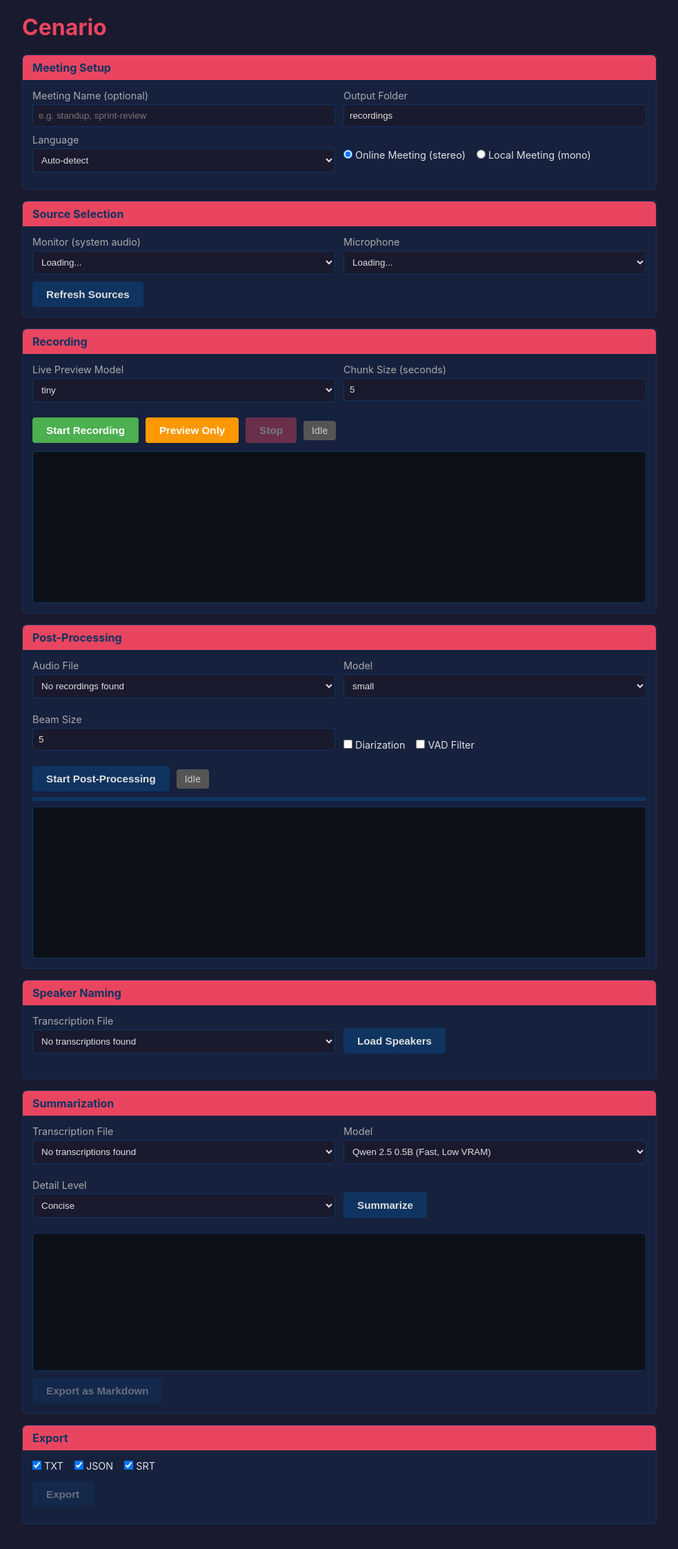
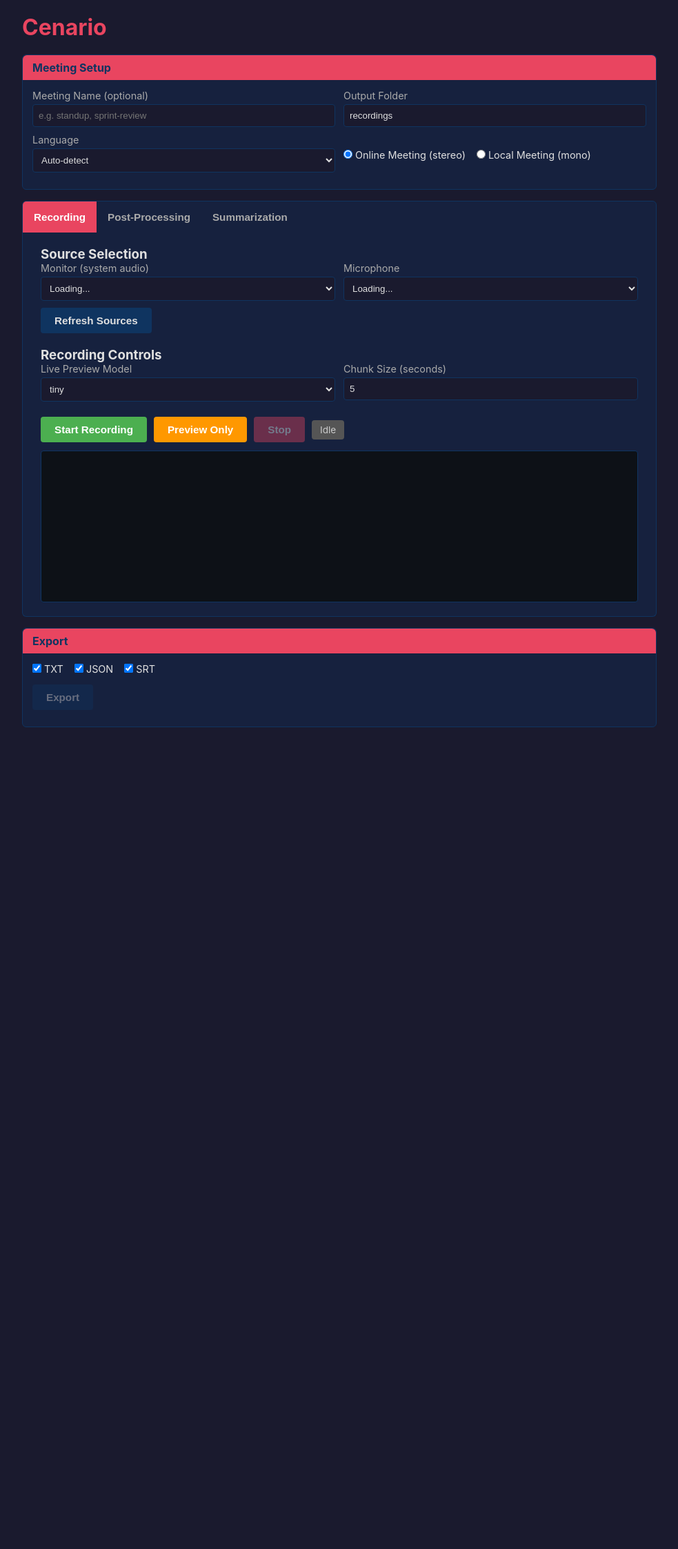
Before and after one commit to ralexms/Cenario, a Flask app: page / in a window 1280 px wide. Shown: the whole page at 69% size, without its empty margins (148-1131 px from the left). After the commit the page ends 1054 px from the top, so only its background shows below. Run offline with Flask 3, Linux system fonts and the light colour scheme; data that the repository does not hold is empty.

Commit message:
Some UI changes (tabs)

```diff
--- a/gui/app.py
+++ b/gui/app.py
@@ -118,6 +118,18 @@ def api_recordings():
             files.append({'name': f, 'path': path, 'size_mb': round(size_mb, 1)})
     return jsonify(files)
 
+@app.route('/api/folders')
+def api_folders():
+    """List subfolders in recordings directory."""
+    rec_dir = os.path.join(BASE_DIR, 'recordings')
+    if not os.path.exists(rec_dir):
+        return jsonify([])
+    folders = []
+    for f in sorted(os.listdir(rec_dir), reverse=True):
+        path = os.path.join(rec_dir, f)
+        if os.path.isdir(path):
+            folders.append({'name': f, 'path': path})
+    return jsonify(folders)
 
 @app.route('/api/record/start', methods=['POST'])
 def api_record_start():
@@ -145,13 +157,16 @@ def api_record_start():
 
     # Build output path
     if os.path.isabs(output_folder):
-        rec_dir = output_folder
+        base_rec_dir = output_folder
     else:
-        rec_dir = os.path.join(BASE_DIR, output_folder)
+        base_rec_dir = os.path.join(BASE_DIR, output_folder)
+
+    timestamp = datetime.now().strftime('%Y%m%d_%H%M%S')
+    folder_name = f'{meeting_name}_{timestamp}' if meeting_name else f'{timestamp}'
+    rec_dir = os.path.join(base_rec_dir, folder_name)
     os.makedirs(rec_dir, exist_ok=True)
 
-    timestamp = datetime.now().strftime('%Y%m%d_%H%M%S')
-    filename = f'{meeting_name}_{timestamp}.wav' if meeting_name else f'{timestamp}.wav'
+    filename = f'{folder_name}.wav'
     _output_file = os.path.join(rec_dir, filename)
 
     _capture = AudioCapture(sample_rate=16000)
@@ -265,7 +280,7 @@ def api_postprocess_start():
 
     body = request.get_json(force=True)
     file_path = body.get('file')
-    model_size = body.get('model', 'small')
+    model_size = body.get('model', 'medium') # Default changed to medium
     diarize = body.get('diarize', True)
     language = body.get('language') or None
     beam_size = body.get('beam_size', 5)
@@ -466,6 +481,13 @@ def api_transcriptions():
     # Also include the folder of the last post-processed file
     if _post['file']:
         dirs_to_scan.add(os.path.dirname(_post['file']))
+
+    # Also scan subdirectories of recordings
+    if os.path.exists(default_dir):
+        for item in os.listdir(default_dir):
+            item_path = os.path.join(default_dir, item)
+            if os.path.isdir(item_path):
+                dirs_to_scan.add(item_path)
 
     files = []
     seen_paths = set()
--- a/gui/templates/index.html
+++ b/gui/templates/index.html
@@ -160,6 +160,52 @@
           visibility: visible;
           opacity: 1;
         }
+
+        /* Tabs */
+        .tab {
+            overflow: hidden;
+            border: 1px solid #0f3460;
+            background-color: #16213e;
+            border-radius: 6px 6px 0 0;
+            margin-bottom: -1px;
+        }
+
+        .tab button {
+            background-color: inherit;
+            float: left;
+            border: none;
+            outline: none;
+            cursor: pointer;
+            padding: 14px 16px;
+            transition: 0.3s;
+            color: #aaa;
+            border-radius: 0;
+            margin: 0;
+        }
+
+        .tab button:hover {
+            background-color: #0f3460;
+            color: #e0e0e0;
+        }
+
+        .tab button.active {
+            background-color: #e94560;
+            color: white;
+        }
+
+        .tabcontent {
+            display: none;
+            padding: 6px 12px;
+            border: 1px solid #0f3460;
+            border-top: none;
+            background: #16213e;
+            border-radius: 0 0 6px 6px;
+            margin-bottom: 16px;
+        }
+
+        .tabcontent.active {
+            display: block;
+        }
     </style>
 </head>
 <body>
@@ -209,10 +255,17 @@
     </div>
 </div>
 
-<!-- Source Selection -->
-<div class="card">
-    <h2>Source Selection</h2>
+<!-- Tabs -->
+<div class="tab">
+  <button class="tablinks active" onclick="openTab(event, 'Recording')">Recording</button>
+  <button class="tablinks" onclick="openTab(event, 'PostProcessing')">Post-Processing</button>
+  <button class="tablinks" onclick="openTab(event, 'Summarization')">Summarization</button>
+</div>
+
+<!-- Recording Tab -->
+<div id="Recording" class="tabcontent active">
     <div class="card-body">
+        <h3>Source Selection</h3>
         <div class="row">
             <div id="monitorGroup">
                 <label for="monitor">Monitor (system audio)</label>
@@ -223,14 +276,9 @@
                 <select id="mic"><option value="">Loading...</option></select>
             </div>
         </div>
-        <button class="btn-action" onclick="loadSources()">Refresh Sources</button>
-    </div>
-</div>
+        <button class="btn-action" onclick="loadSources()" style="margin-bottom: 20px;">Refresh Sources</button>
 
-<!-- Recording -->
-<div class="card">
-    <h2>Recording</h2>
-    <div class="card-body">
+        <h3>Recording Controls</h3>
         <div class="row" style="margin-bottom:12px;">
             <div>
                 <label for="liveModel">Live Preview Model</label>
@@ -257,34 +305,39 @@
     </div>
 </div>
 
-<!-- Post-Processing -->
-<div class="card">
-    <h2>Post-Processing</h2>
+<!-- Post-Processing Tab -->
+<div id="PostProcessing" class="tabcontent">
     <div class="card-body">
         <div class="row" style="margin-bottom:12px;">
             <div>
+                <label for="postFolder">Select Meeting Folder</label>
+                <select id="postFolder" onchange="loadFilesForFolder()"><option value="">Loading...</option></select>
+            </div>
+            <div>
                 <label for="postFile">Audio File</label>
-                <select id="postFile"><option value="">Record a meeting first</option></select>
+                <select id="postFile"><option value="">Select a folder first</option></select>
             </div>
+        </div>
+        <div class="row" style="margin-bottom:12px;">
             <div>
                 <label for="postModel">Model</label>
                 <select id="postModel">
                     <option value="tiny">tiny</option>
                     <option value="base">base</option>
-                    <option value="small" selected>small</option>
-                    <option value="medium">medium</option>
+                    <option value="small">small</option>
+                    <option value="medium" selected>medium</option>
                     <option value="large-v3">large-v3</option>
                 </select>
             </div>
-        </div>
-        <div class="row" style="margin-bottom:12px;">
-            <div>
+             <div>
                 <label for="beamSize">Beam Size</label>
                 <input type="number" id="beamSize" value="5" min="1" max="20">
             </div>
+        </div>
+        <div class="row" style="margin-bottom:12px;">
             <div style="display:flex;gap:16px;align-items:end;padding-bottom:10px;">
-                <label style="margin:0;color:#e0e0e0;cursor:pointer;"><input type="checkbox" id="chkDiarize"> Diarization</label>
-                <label style="margin:0;color:#e0e0e0;cursor:pointer;"><input type="checkbox" id="chkVadFilter"> VAD Filter</label>
+                <label style="margin:0;color:#777;cursor:not-allowed;"><input type="checkbox" id="chkDiarize" disabled> Diarization (Disabled)</label>
+                <label style="margin:0;color:#777;cursor:not-allowed;"><input type="checkbox" id="chkVadFilter" disabled> VAD Filter (Disabled)</label>
             </div>
         </div>
         <div class="controls" style="margin-bottom:8px;">
@@ -295,13 +348,8 @@
         <div class="progress-bar"><div id="postProgress" class="fill"></div></div>
         <div id="postOutput" class="output-area"></div>
         <div id="postWarnings"></div>
-    </div>
-</div>
 
-<!-- Speaker Naming -->
-<div class="card">
-    <h2>Speaker Naming</h2>
-    <div class="card-body">
+        <h3 style="margin-top: 20px;">Speaker Naming</h3>
         <div class="row" style="margin-bottom:12px;">
             <div>
                 <label for="speakerFile">Transcription File</label>
@@ -319,9 +367,8 @@
     </div>
 </div>
 
-<!-- Summarization -->
-<div class="card">
-    <h2>Summarization</h2>
+<!-- Summarization Tab -->
+<div id="Summarization" class="tabcontent">
     <div class="card-body">
         <div class="row" style="margin-bottom:12px;">
             <div>
@@ -382,6 +429,23 @@
     let postEventSource = null;
     let summaryEventSource = null;
     let postDuration = 0;
+
+    // ---- Tabs ----
+    function openTab(evt, tabName) {
+        var i, tabcontent, tablinks;
+        tabcontent = document.getElementsByClassName("tabcontent");
+        for (i = 0; i < tabcontent.length; i++) {
+            tabcontent[i].style.display = "none";
+            tabcontent[i].className = tabcontent[i].className.replace(" active", "");
+        }
+        tablinks = document.getElementsByClassName("tablinks");
+        for (i = 0; i < tablinks.length; i++) {
+            tablinks[i].className = tablinks[i].className.replace(" active", "");
+        }
+        document.getElementById(tabName).style.display = "block";
+        document.getElementById(tabName).className += " active";
+        evt.currentTarget.className += " active";
+    }
 
     // ---- Helpers ----
     function getMode() {
@@ -451,28 +515,63 @@
         }
     }
 
-    async function loadRecordings() {
+    async function loadFolders() {
         try {
-            const resp = await fetch('/api/recordings');
-            const files = await resp.json();
+            const resp = await fetch('/api/folders');
+            const folders = await resp.json();
+            const sel = document.getElementById('postFolder');
+            sel.innerHTML = '<option value="">Select a folder...</option>';
+
+            folders.forEach(f => {
+                const opt = document.createElement('option');
+                opt.value = f.path;
+                opt.textContent = f.name;
+                sel.appendChild(opt);
+            });
+        } catch (e) {
+            console.error('Failed to load folders:', e);
+        }
+    }
+
+    async function loadFilesForFolder() {
+        const folder = document.getElementById('postFolder').value;
+        if (!folder) return;
+
+        try {
+            // We can reuse api_recordings but we need to filter or pass folder param
+            // Actually, let's just use api_transcriptions logic but for wav files?
+            // Or simpler: just list files in that folder via a new call or reuse existing
+            // For now, let's assume we want to list WAV files in that folder.
+            // But wait, api_recordings lists ALL wav files in 'recordings' dir.
+            // We need a way to list files in a specific subfolder.
+            // Let's just use api_transcriptions with folder param to get JSONs,
+            // but for audio file selection we need WAVs.
+            // Let's cheat and use api_transcriptions endpoint logic but for WAVs?
+            // No, let's just reload transcriptions for that folder.
+
+            loadTranscriptions(folder);
+
+            // For the audio file dropdown (postFile), we need to fetch WAVs in that folder.
+            // We don't have an endpoint for that yet.
+            // Let's just assume the user picks the folder and we find the WAV inside?
+            // Or we can add a small endpoint or modify api_recordings.
+            // Let's modify api_recordings to accept a folder param? No, api_recordings is simple.
+            // Let's just use the fact that we save as {folder_name}.wav inside the folder.
+
+            const folderName = folder.split('/').pop();
+            const wavPath = folder + '/' + folderName + '.wav';
+
             const sel = document.getElementById('postFile');
             sel.innerHTML = '';
-            if (!files.length) {
-                sel.innerHTML = '<option value="">No recordings found</option>';
-                return;
-            }
-            files.forEach(f => {
-                const opt = document.createElement('option');
-                opt.value = f.path;
-                opt.textContent = f.name + ' (' + f.size_mb + ' MB)';
-                sel.appendChild(opt);
-            });
-            // Select current file if set
-            if (currentFile) {
-                sel.value = currentFile;
-            }
+            const opt = document.createElement('option');
+            opt.value = wavPath;
+            opt.textContent = folderName + '.wav';
+            sel.appendChild(opt);
+
+            currentFile = wavPath;
+
         } catch (e) {
-            console.error('Failed to load recordings:', e);
+            console.error(e);
         }
     }
 
@@ -563,7 +662,7 @@
                 currentFile = null;
             } else {
                 currentFile = data.file;
-                loadRecordings();
+                loadFolders(); // Refresh folders list
             }
 
         } catch (e) {
@@ -678,7 +777,10 @@
                 progressBar.style.background = '#4caf50';
                 document.getElementById('btnPostStart').disabled = false;
                 document.getElementById('btnExport').disabled = false;
-                loadTranscriptions();
+
+                // Refresh transcriptions list
+                const folder = document.getElementById('postFolder').value;
+                if (folder) loadTranscriptions(folder);
 
                 if (postEventSource) { postEventSource.close(); postEventSource = null; }
             } else if (data.status === 'error') {
@@ -757,10 +859,17 @@
     }
 
     // ---- Speaker Naming ----
-    async function loadTranscriptions() {
+    async function loadTranscriptions(folder = null) {
         try {
-            const folder = document.getElementById('outputFolder').value || 'recordings';
-            const resp = await fetch('/api/transcriptions?folder=' + encodeURIComponent(folder));
+            let url = '/api/transcriptions';
+            if (folder) {
+                url += '?folder=' + encodeURIComponent(folder);
+            } else {
+                const outputFolder = document.getElementById('outputFolder').value || 'recordings';
+                url += '?folder=' + encodeURIComponent(outputFolder);
+            }
+
+            const resp = await fetch(url);
             const files = await resp.json();
 
             // Populate Speaker Naming dropdown
@@ -875,7 +984,10 @@
 
             statusEl.innerHTML = '<span class="success">Updated! Files: ' +
                 data.files.map(f => escapeHtml(f.split('/').pop())).join(', ') + '</span>';
-            loadTranscriptions();
+
+            // Refresh transcriptions list
+            const folder = document.getElementById('postFolder').value;
+            if (folder) loadTranscriptions(folder);
 
         } catch (e) {
             statusEl.textContent = 'Error: ' + e.message;
@@ -1025,8 +1137,7 @@
 
     // ---- Init ----
     loadSources();
-    loadRecordings();
-    loadTranscriptions();
+    loadFolders();
     checkPostStatus();
 </script>
 
```
Also changed, not shown: 1 other file.
